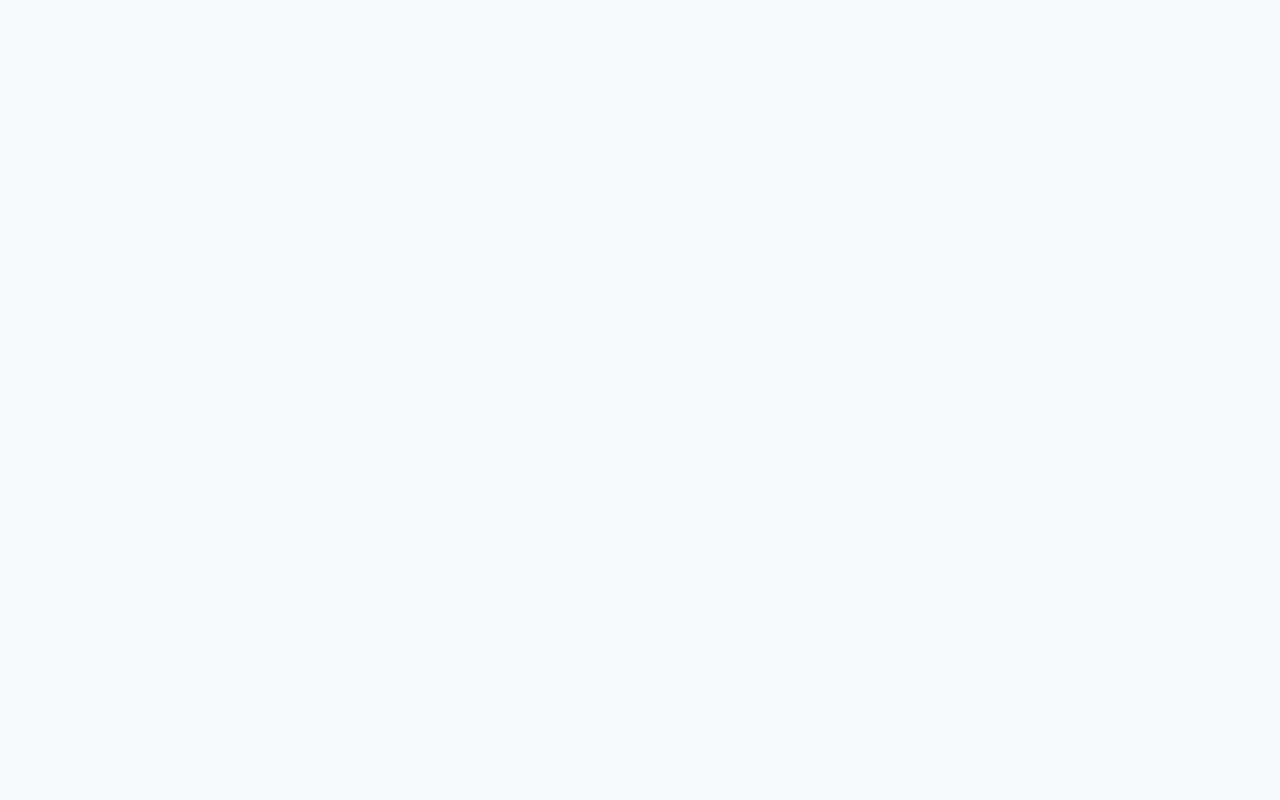
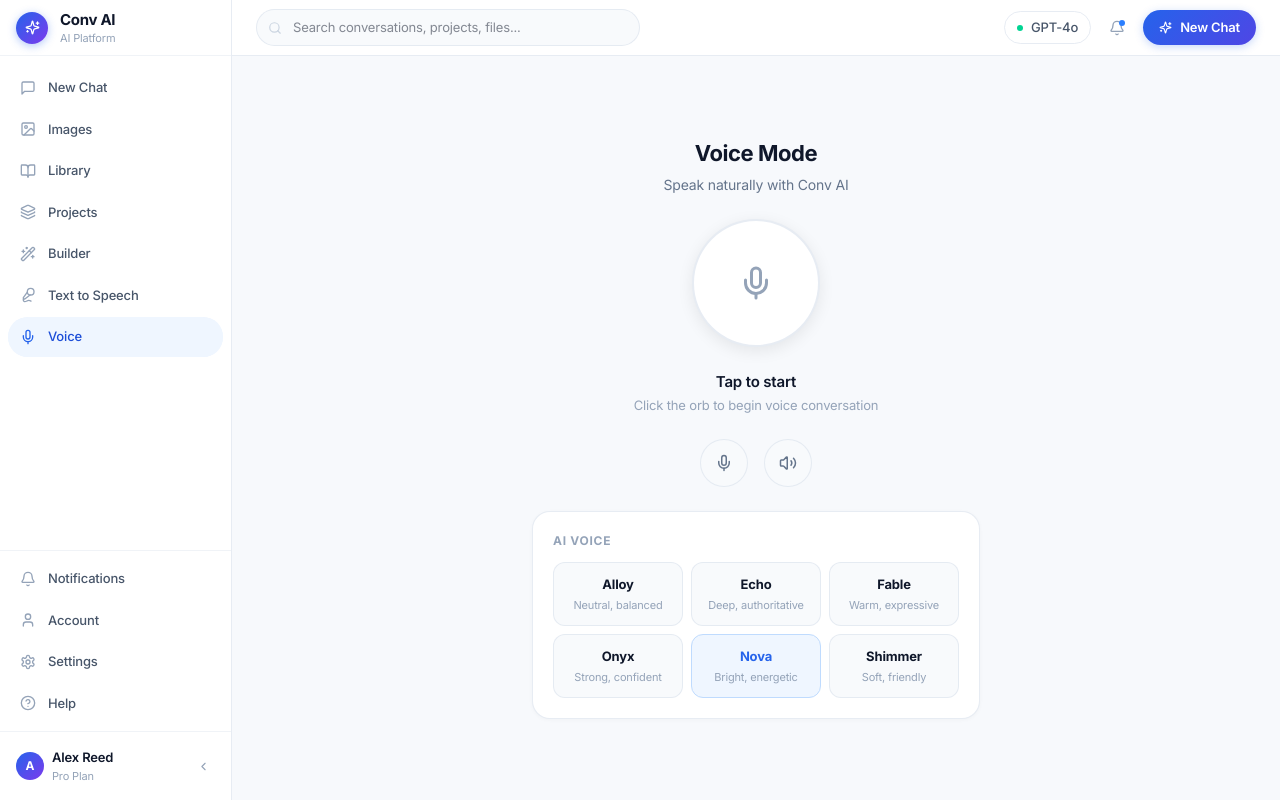
Before and after one commit to ElonInvestmentCo/Conv-AI, a React (Vite) app: page /voice in a window 1280 px wide. Before the commit this address had no page. Built offline with nearby package versions, Linux system fonts and the light colour scheme.

Commit message:
Add voice page with layout integration
Replit-Commit-Author: Agent

```diff
--- a/src/app/App.tsx
+++ b/src/app/App.tsx
@@ -7,6 +7,7 @@ import Library from './pages/Library';
 import Projects from './pages/Projects';
 import Builder from './pages/Builder';
 import TextToSpeech from './pages/TextToSpeech';
+import Voice from './pages/Voice';
 import Notifications from './pages/Notifications';
 import Account from './pages/Account';
 import Settings from './pages/Settings';
@@ -24,6 +25,7 @@ export default function App() {
           <Route path="projects" element={<Projects />} />
           <Route path="builder" element={<Builder />} />
           <Route path="tts" element={<TextToSpeech />} />
+          <Route path="voice" element={<Voice />} />
           <Route path="notifications" element={<Notifications />} />
           <Route path="account" element={<Account />} />
           <Route path="settings" element={<Settings />} />
--- a/src/app/layouts/MainLayout.tsx
+++ b/src/app/layouts/MainLayout.tsx
@@ -3,7 +3,7 @@ import { Outlet, NavLink } from 'react-router';
 import { motion, AnimatePresence } from 'motion/react';
 import {
   Sparkles, MessageSquare, Image, BookOpen, Layers,
-  Wand2, Mic2, Bell, Settings, User, HelpCircle,
+  Wand2, Mic2, Mic, Bell, Settings, User, HelpCircle,
   ChevronLeft, ChevronRight, Search
 } from 'lucide-react';
 
@@ -14,6 +14,7 @@ const mainNav = [
   { label: 'Projects', path: '/projects', icon: Layers },
   { label: 'Builder', path: '/builder', icon: Wand2 },
   { label: 'Text to Speech', path: '/tts', icon: Mic2 },
+  { label: 'Voice', path: '/voice', icon: Mic },
 ];
 
 const bottomNav = [
--- /dev/null
+++ b/src/app/pages/Voice.tsx
@@ -0,0 +1,167 @@
+import React, { useState } from 'react';
+import { motion, AnimatePresence } from 'motion/react';
+import { Mic, MicOff, Volume2, VolumeX, Sparkles, Phone, PhoneOff, Settings, Waveform, ChevronRight } from 'lucide-react';
+
+const voices = [
+  { id: 'alloy', name: 'Alloy', desc: 'Neutral, balanced', sample: '▶', gender: 'Neutral' },
+  { id: 'echo', name: 'Echo', desc: 'Deep, authoritative', sample: '▶', gender: 'Male' },
+  { id: 'fable', name: 'Fable', desc: 'Warm, expressive', sample: '▶', gender: 'Male' },
+  { id: 'onyx', name: 'Onyx', desc: 'Strong, confident', sample: '▶', gender: 'Male' },
+  { id: 'nova', name: 'Nova', desc: 'Bright, energetic', sample: '▶', gender: 'Female' },
+  { id: 'shimmer', name: 'Shimmer', desc: 'Soft, friendly', sample: '▶', gender: 'Female' },
+];
+
+export default function Voice() {
+  const [active, setActive] = useState(false);
+  const [muted, setMuted] = useState(false);
+  const [speakerOff, setSpeakerOff] = useState(false);
+  const [selectedVoice, setSelectedVoice] = useState('nova');
+  const [transcript, setTranscript] = useState<string[]>([
+    'Hello! I\'m ready to have a voice conversation.',
+    'You can ask me anything — I\'ll respond in real time.',
+  ]);
+
+  return (
+    <div className="h-full flex flex-col items-center justify-center p-6" style={{ background: '#F7F9FC' }}>
+      <div className="w-full max-w-md space-y-6">
+
+        {/* Header */}
+        <div className="text-center">
+          <h1 className="text-[22px] font-bold text-[#0F172A] tracking-[-0.02em]">Voice Mode</h1>
+          <p className="text-[14px] text-[#64748B] mt-1">Speak naturally with Conv AI</p>
+        </div>
+
+        {/* Orb */}
+        <div className="flex justify-center">
+          <div className="relative">
+            {active && (
+              <>
+                {[1, 2, 3].map(i => (
+                  <motion.div
+                    key={i}
+                    className="absolute inset-0 rounded-full"
+                    style={{ background: 'rgba(37,99,235,0.15)' }}
+                    animate={{ scale: [1, 1 + i * 0.3], opacity: [0.6, 0] }}
+                    transition={{ duration: 2, repeat: Infinity, delay: i * 0.4, ease: 'easeOut' }}
+                  />
+                ))}
+              </>
+            )}
+            <motion.button
+              onClick={() => setActive(!active)}
+              whileTap={{ scale: 0.95 }}
+              className="relative w-32 h-32 rounded-full flex items-center justify-center transition-all"
+              style={{
+                background: active
+                  ? 'linear-gradient(135deg, #2563EB 0%, #7C3AED 100%)'
+                  : '#fff',
+                border: active ? 'none' : '2px solid rgba(226,232,240,0.8)',
+                boxShadow: active
+                  ? '0 8px 32px rgba(37,99,235,0.4)'
+                  : '0 4px 16px rgba(0,0,0,0.08)',
+              }}
+            >
+              {active ? (
+                <motion.div
+                  animate={{ scale: [1, 1.1, 1] }}
+                  transition={{ duration: 1.5, repeat: Infinity }}
+                >
+                  <Sparkles size={36} className="text-white" />
+                </motion.div>
+              ) : (
+                <Mic size={36} className="text-[#94A3B8]" />
+              )}
+            </motion.button>
+          </div>
+        </div>
+
+        {/* Status */}
+        <div className="text-center">
+          <p className="text-[15px] font-semibold text-[#0F172A]">
+            {active ? 'Listening…' : 'Tap to start'}
+          </p>
+          <p className="text-[13px] text-[#94A3B8] mt-0.5">
+            {active ? 'Speak clearly into your microphone' : 'Click the orb to begin voice conversation'}
+          </p>
+        </div>
+
+        {/* Controls */}
+        <div className="flex items-center justify-center gap-4">
+          <button
+            onClick={() => setMuted(!muted)}
+            className="w-12 h-12 rounded-full flex items-center justify-center transition-all"
+            style={{ background: muted ? '#FEF2F2' : '#F8FAFC', border: '1px solid rgba(226,232,240,0.8)' }}
+          >
+            {muted ? <MicOff size={18} className="text-red-500" /> : <Mic size={18} className="text-[#64748B]" />}
+          </button>
+
+          {active && (
+            <button
+              onClick={() => setActive(false)}
+              className="w-14 h-14 rounded-full flex items-center justify-center transition-all"
+              style={{ background: '#FEF2F2', border: '1px solid #FECACA' }}
+            >
+              <PhoneOff size={20} className="text-red-500" />
+            </button>
+          )}
+
+          <button
+            onClick={() => setSpeakerOff(!speakerOff)}
+            className="w-12 h-12 rounded-full flex items-center justify-center transition-all"
+            style={{ background: speakerOff ? '#FEF2F2' : '#F8FAFC', border: '1px solid rgba(226,232,240,0.8)' }}
+          >
+            {speakerOff ? <VolumeX size={18} className="text-red-500" /> : <Volume2 size={18} className="text-[#64748B]" />}
+          </button>
+        </div>
+
+        {/* Transcript */}
+        {active && (
+          <motion.div
+            initial={{ opacity: 0, y: 10 }}
+            animate={{ opacity: 1, y: 0 }}
+            className="rounded-[18px] p-5 space-y-3 max-h-40 overflow-y-auto"
+            style={{ background: '#fff', border: '1px solid rgba(226,232,240,0.8)', boxShadow: '0 2px 12px rgba(0,0,0,0.06)' }}
+          >
+            {transcript.map((line, i) => (
+              <p key={i} className="text-[13.5px] text-[#475569] leading-relaxed">{line}</p>
+            ))}
+            <div className="flex items-center gap-1.5 mt-2">
+              {[0, 1, 2, 3, 4].map(i => (
+                <motion.div
+                  key={i}
+                  className="w-1 rounded-full bg-blue-400"
+                  animate={{ height: [8, 20 + Math.random() * 16, 8] }}
+                  transition={{ duration: 0.6, repeat: Infinity, delay: i * 0.12 }}
+                  style={{ height: 8 }}
+                />
+              ))}
+              <span className="text-[12px] text-[#94A3B8] ml-2">Speaking…</span>
+            </div>
+          </motion.div>
+        )}
+
+        {/* Voice selector */}
+        <div className="rounded-[18px] p-5" style={{ background: '#fff', border: '1px solid rgba(226,232,240,0.8)', boxShadow: '0 1px 4px rgba(0,0,0,0.03)' }}>
+          <p className="text-[12px] font-bold text-[#94A3B8] uppercase tracking-[0.06em] mb-3">AI Voice</p>
+          <div className="grid grid-cols-3 gap-2">
+            {voices.map(v => (
+              <button
+                key={v.id}
+                onClick={() => setSelectedVoice(v.id)}
+                className="p-3 rounded-[12px] text-center transition-all"
+                style={{
+                  background: selectedVoice === v.id ? '#EFF6FF' : '#F8FAFC',
+                  border: `1px solid ${selectedVoice === v.id ? '#BFDBFE' : 'rgba(226,232,240,0.8)'}`,
+                }}
+              >
+                <p className="text-[13px] font-bold" style={{ color: selectedVoice === v.id ? '#2563EB' : '#0F172A' }}>{v.name}</p>
+                <p className="text-[11px] text-[#94A3B8] mt-0.5">{v.desc}</p>
+              </button>
+            ))}
+          </div>
+        </div>
+
+      </div>
+    </div>
+  );
+}
```
